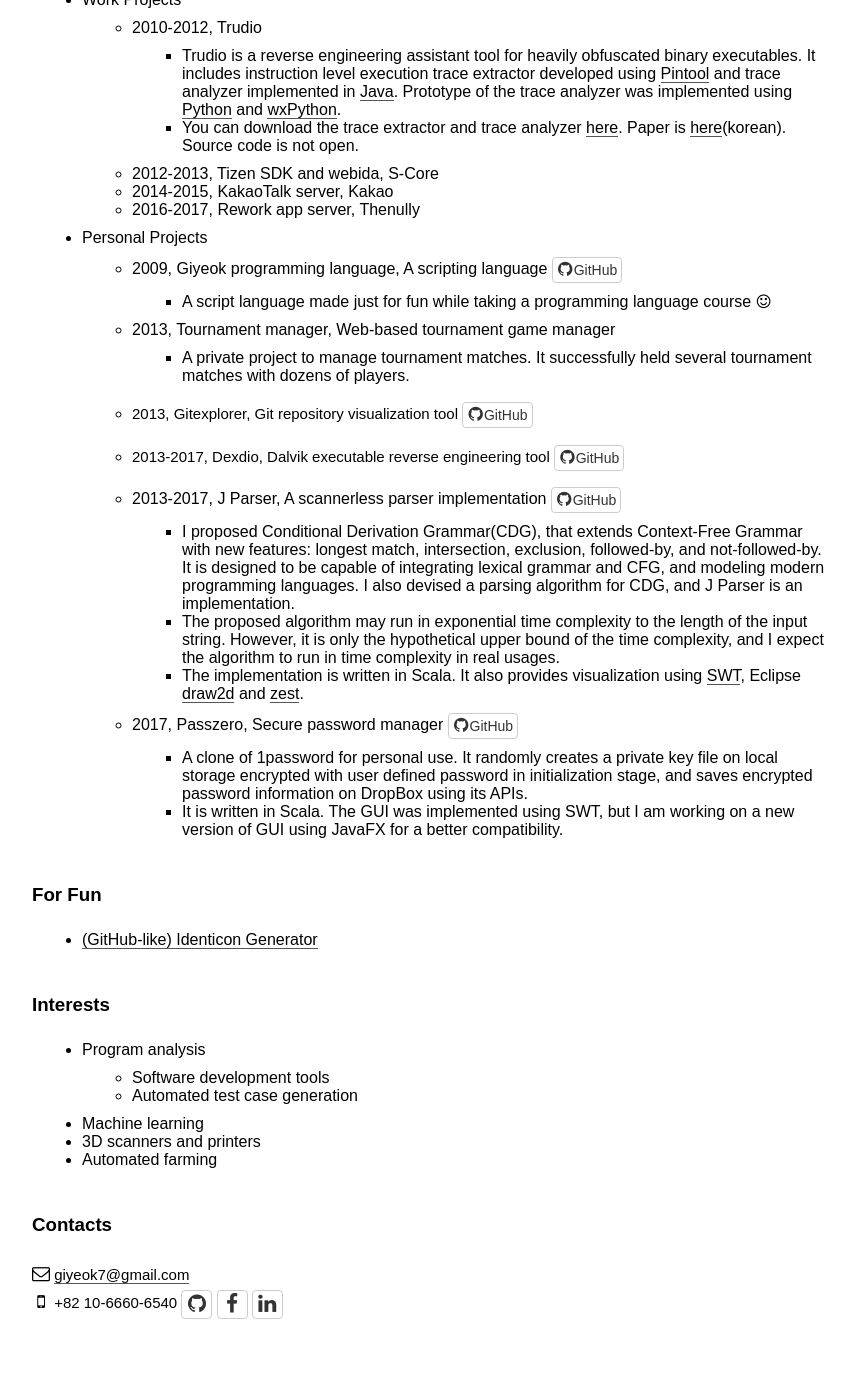
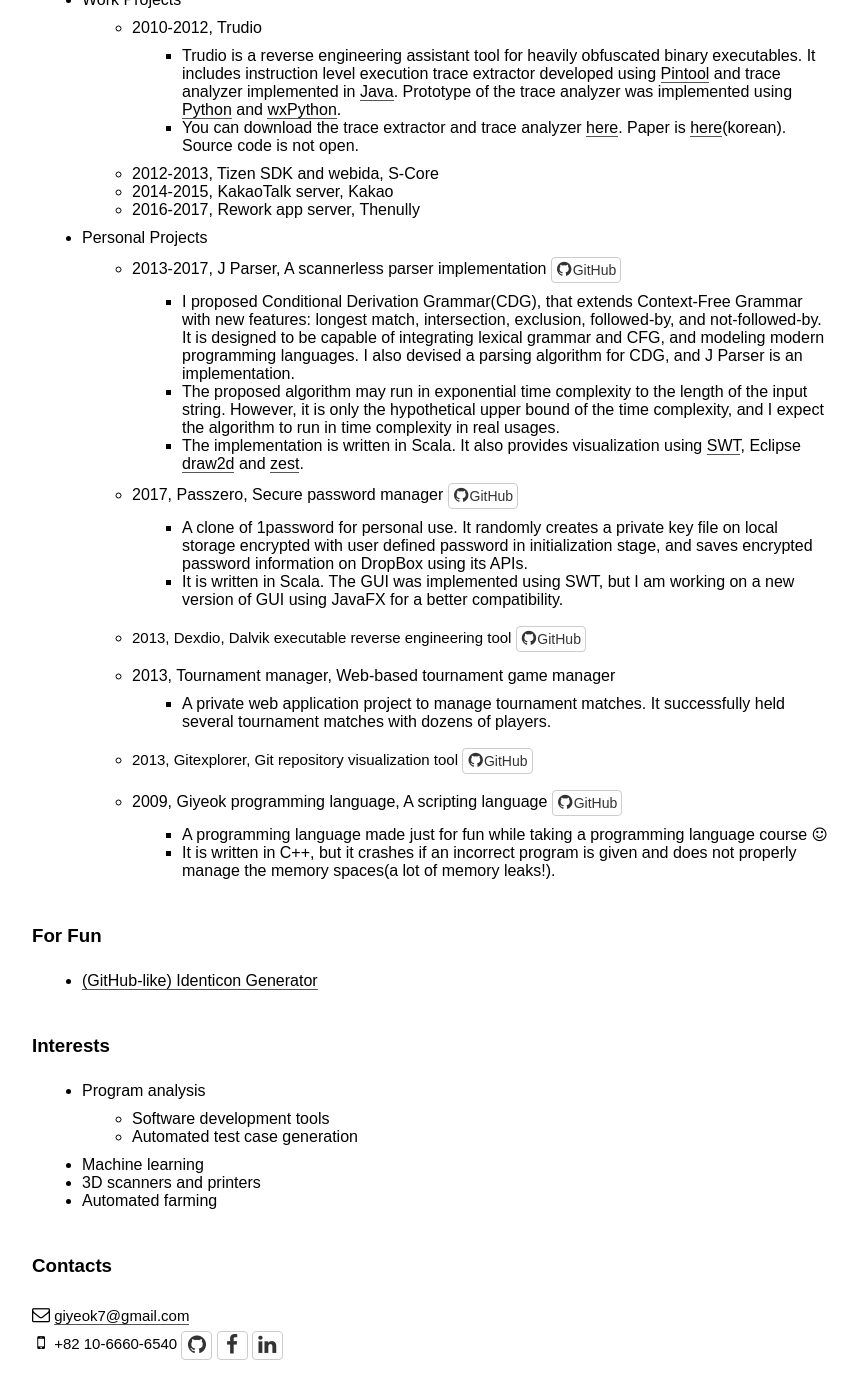
Before and after one commit to Joonsoo/joonsoo.github.io, a Jekyll site: the page built from index.html, in a window 1280 px wide and 1400 px high, scrolled down 642 px. Shown: the whole window, without its empty margins (208-1066 px from the left). Built offline with Jekyll 4.4.1, drawn with Linux system fonts in a browser that asks for light colours; nearby versions of some CDN libraries; some web fonts are replaced; before the commit the page ends 2011 px from its top, so only the background shows below that.

Commit message:
Update index.md

```diff
--- a/_includes/index.md
+++ b/_includes/index.md
@@ -24,16 +24,6 @@
   * 2016-2017, Rework app server, Thenully
 
 * Personal Projects
-  * 2009, Giyeok programming language, A scripting language <a class="btn btn-default narrow" href="https://github.com/joonsoo/giyeok"><i class="fa fa-2 fa-github"></i>GitHub</a>
-    * A script language made just for fun while taking a programming language course <i class="fa fa-smile-o"></i>
-
-  * 2013, Tournament manager, Web-based tournament game manager
-    * A private project to manage tournament matches. It successfully held several tournament matches with dozens of players.
-
-  * 2013, Gitexplorer, Git repository visualization tool <a class="btn btn-default narrow" href="https://github.com/joonsoo/gitexplorer"><i class="fa fa-2 fa-github"></i>GitHub</a>
-
-  * 2013-2017, Dexdio, Dalvik executable reverse engineering tool <a class="btn btn-default narrow" href="https://github.com/joonsoo/dexdio"><i class="fa fa-2 fa-github"></i>GitHub</a>
-
   * 2013-2017, J Parser, A scannerless parser implementation <a class="btn btn-default narrow" href="https://github.com/joonsoo/jparser"><i class="fa fa-2 fa-github"></i>GitHub</a>
     * I proposed Conditional Derivation Grammar(CDG), that extends Context-Free Grammar with new features: longest match, intersection, exclusion, followed-by, and not-followed-by. It is designed to be capable of integrating lexical grammar and CFG, and modeling modern programming languages. I also devised a parsing algorithm for CDG, and J Parser is an implementation.
     * The proposed algorithm may run in exponential time complexity to the length of the input string. However, it is only the hypothetical upper bound of the time complexity, and I expect the algorithm to run in time complexity in real usages.
@@ -42,6 +32,18 @@
   * 2017, Passzero, Secure password manager <a class="btn btn-default narrow" href="https://github.com/joonsoo/passzero"><i class="fa fa-2 fa-github"></i>GitHub</a>
     * A clone of 1password for personal use. It randomly creates a private key file on local storage encrypted with user defined password in initialization stage, and saves encrypted password information on DropBox using its APIs.
     * It is written in Scala. The GUI was implemented using SWT, but I am working on a new version of GUI using JavaFX for a better compatibility.
+
+  * 2013, Dexdio, Dalvik executable reverse engineering tool <a class="btn btn-default narrow" href="https://github.com/joonsoo/dexdio"><i class="fa fa-2 fa-github"></i>GitHub</a>
+
+  * 2013, Tournament manager, Web-based tournament game manager
+    * A private web application project to manage tournament matches. It successfully held several tournament matches with dozens of players.
+
+  * 2013, Gitexplorer, Git repository visualization tool <a class="btn btn-default narrow" href="https://github.com/joonsoo/gitexplorer"><i class="fa fa-2 fa-github"></i>GitHub</a>
+
+  * 2009, Giyeok programming language, A scripting language <a class="btn btn-default narrow" href="https://github.com/joonsoo/giyeok"><i class="fa fa-2 fa-github"></i>GitHub</a>
+    * A programming language made just for fun while taking a programming language course <i class="fa fa-smile-o"></i>
+    * It is written in C++, but it crashes if an incorrect program is given and does not properly manage the memory spaces(a lot of memory leaks!).
+
 
 ### For Fun
   * <a href="https://cdn.rawgit.com/Joonsoo/identicon/150e1e39/index.html">(GitHub-like) Identicon Generator</a>
```
